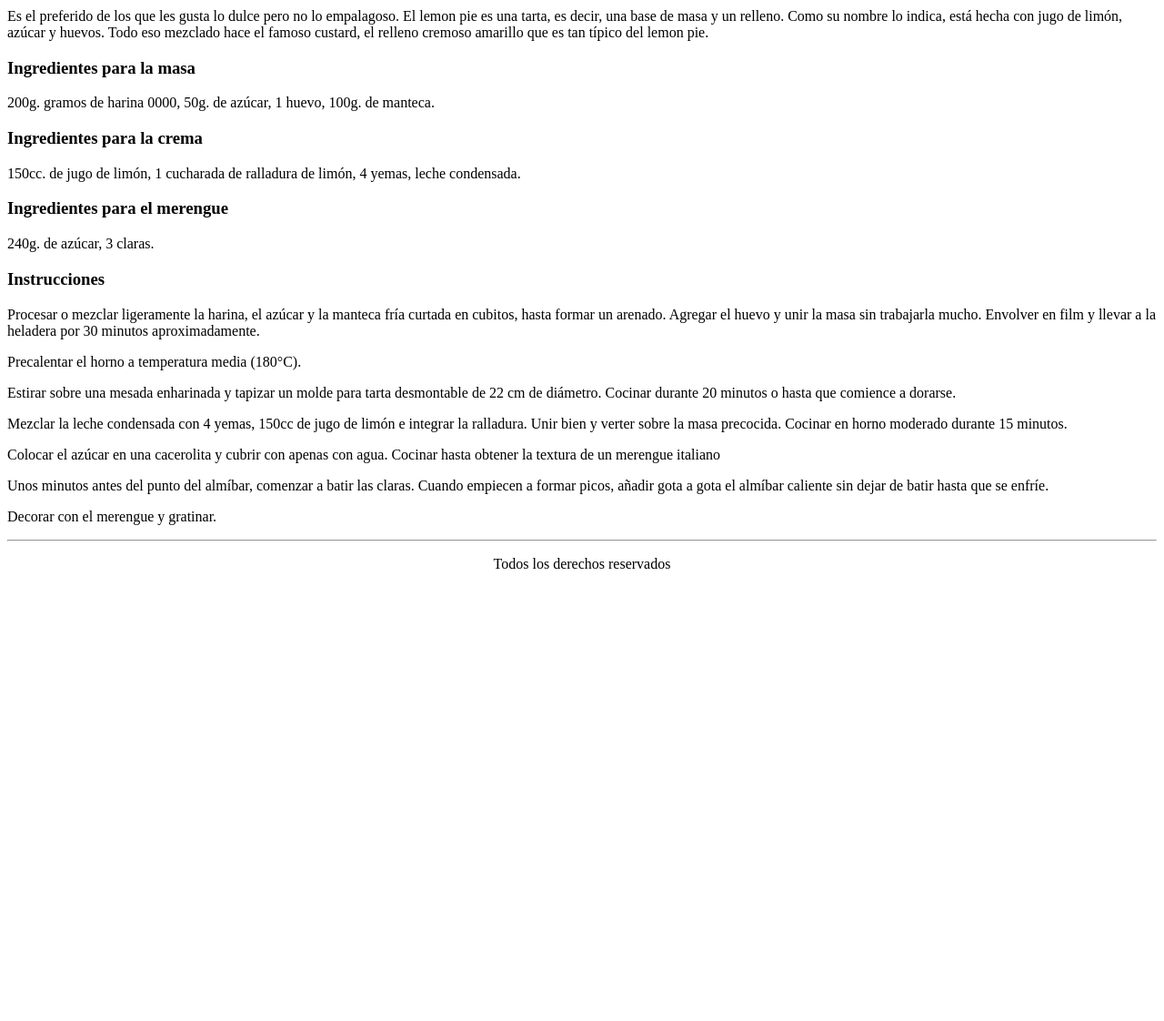
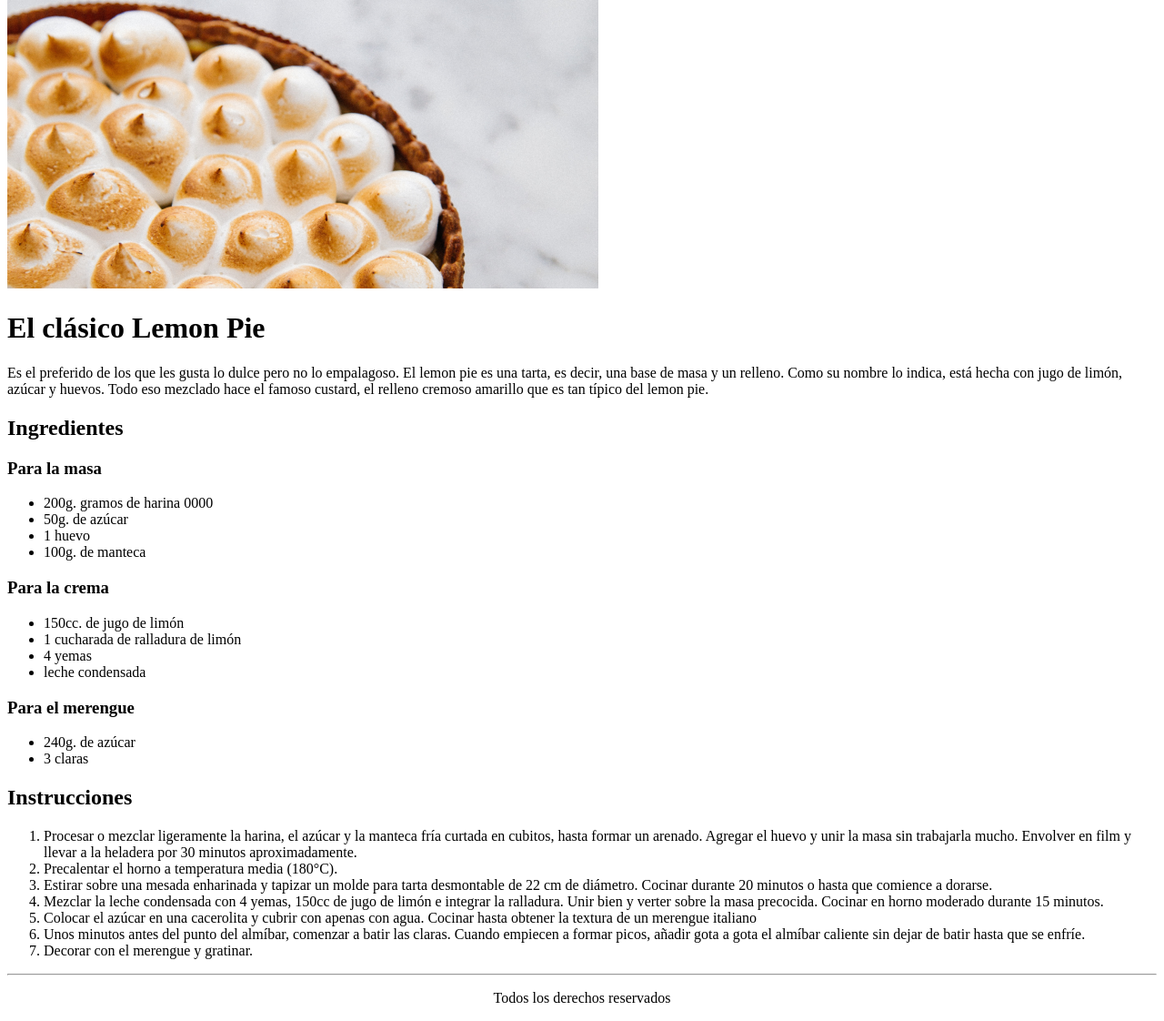
Before and after one commit to Emmigumi/class4-frontend, a plain HTML site: page index.html in a window 1280 px wide. Shown: the part 123-1245 px from the top of the page at 91% size. Before the commit the page ends 800 px from the top, so only its background shows below. Drawn offline with Linux system fonts and the light colour scheme.

Commit message:
Actualización clase 5

```diff
--- a/index.html
+++ b/index.html
@@ -8,36 +8,57 @@
 </head>
 <body>
     <header>
-        <p> Logo Front End 1</p>
+        <img src="img/logo.png">
         <hr></hr>
     </header>
 
     <main>
-        <center><h1> El clásico Lemon Pie</h1></center>
+        <img src="img/pastel.png">
+       <h1> El clásico Lemon Pie</h1>
         <p>Es el preferido de los que les gusta lo dulce pero no lo empalagoso. El lemon pie es una tarta, es decir, una base de masa y un relleno. Como su nombre lo indica, está hecha con jugo de limón, azúcar y huevos. Todo eso mezclado hace el famoso custard, el relleno cremoso amarillo que es tan típico del lemon pie.</p>
-        <section>
+        <section id="ingredientes">
+            <h2>Ingredientes</h2>
             <article>
-            <h3>Ingredientes para la masa</h3>
-            <p>200g. gramos de harina 0000, 50g. de azúcar, 1 huevo, 100g. de manteca.</p>
+            <h3>Para la masa</h3>
+            <ul>
+                <li>200g. gramos de harina 0000</li>
+                <li>50g. de azúcar</li>
+                <li>1 huevo</li>
+                <li>100g. de manteca</li>
+            </ul>
+
             </article>
              <article>
-                <h3>Ingredientes para la crema</h3>
-
-                <p>150cc. de jugo de limón, 1 cucharada de ralladura de limón, 4 yemas, leche condensada.</p>
+                <h3>Para la crema</h3>
+        <ul>
+            <li>150cc. de jugo de limón</li>
+            <li>1 cucharada de ralladura de limón</li>
+            <li>4 yemas</li>
+            <li>leche condensada</li>
+        </ul>
             </article>
             <article>
-                <h3>Ingredientes para el merengue</h3>
-                <p>240g. de azúcar, 3 claras.</p>
+                <h3>Para el merengue</h3>
+                <ul>
+                    <li>240g. de azúcar</li>
+                    <li>3 claras</li>
+                </ul>
             </article>
+
+        </section>
+        <section id="instrucciones">
             <article>
-                <h3>Instrucciones</h3>
-            <p>Procesar o mezclar ligeramente la harina, el azúcar y la manteca fría curtada en cubitos, hasta formar un arenado. Agregar el huevo y unir la masa sin trabajarla mucho. Envolver en film y llevar a la heladera por 30 minutos aproximadamente.</p>
-            <p>Precalentar el horno a temperatura media (180°C).</p>
-            <p>Estirar sobre una mesada enharinada y tapizar un molde para tarta desmontable de 22 cm de diámetro. Cocinar durante 20 minutos o hasta que comience a dorarse.</p>
-            <p>Mezclar la leche condensada con 4 yemas, 150cc de jugo de limón e integrar la ralladura. Unir bien y verter sobre la masa precocida. Cocinar en horno moderado durante 15 minutos.</p>
-            <p>Colocar el azúcar en una cacerolita y cubrir con apenas con agua. Cocinar hasta obtener la textura de un merengue italiano</p>
-            <p>Unos minutos antes del punto del almíbar, comenzar a batir las claras. Cuando empiecen a formar picos, añadir gota a gota el almíbar caliente sin dejar de batir hasta que se enfríe.</p>
-            <p>Decorar con el merengue y gratinar.</p>
+                <h2>Instrucciones</h2>
+                <ol>
+                    <li>Procesar o mezclar ligeramente la harina, el azúcar y la manteca fría curtada en cubitos, hasta formar un arenado. Agregar el huevo y unir la masa sin trabajarla mucho. Envolver en film y llevar a la heladera por 30 minutos aproximadamente.</li>
+                    <li>Precalentar el horno a temperatura media (180°C).</li>
+                    <li>Estirar sobre una mesada enharinada y tapizar un molde para tarta desmontable de 22 cm de diámetro. Cocinar durante 20 minutos o hasta que comience a dorarse.</li>
+                    <li>Mezclar la leche condensada con 4 yemas, 150cc de jugo de limón e integrar la ralladura. Unir bien y verter sobre la masa precocida. Cocinar en horno moderado durante 15 minutos.</li>
+                    <li>Colocar el azúcar en una cacerolita y cubrir con apenas con agua. Cocinar hasta obtener la textura de un merengue italiano</li>
+                    <li>Unos minutos antes del punto del almíbar, comenzar a batir las claras. Cuando empiecen a formar picos, añadir gota a gota el almíbar caliente sin dejar de batir hasta que se enfríe.</li>
+                    <li>Decorar con el merengue y gratinar.</li>
+                </ol>
+
             </article>
         </section>
         <hr></hr>
```
Also changed, not shown: img/logo.png (added), img/pastel.png (added).
